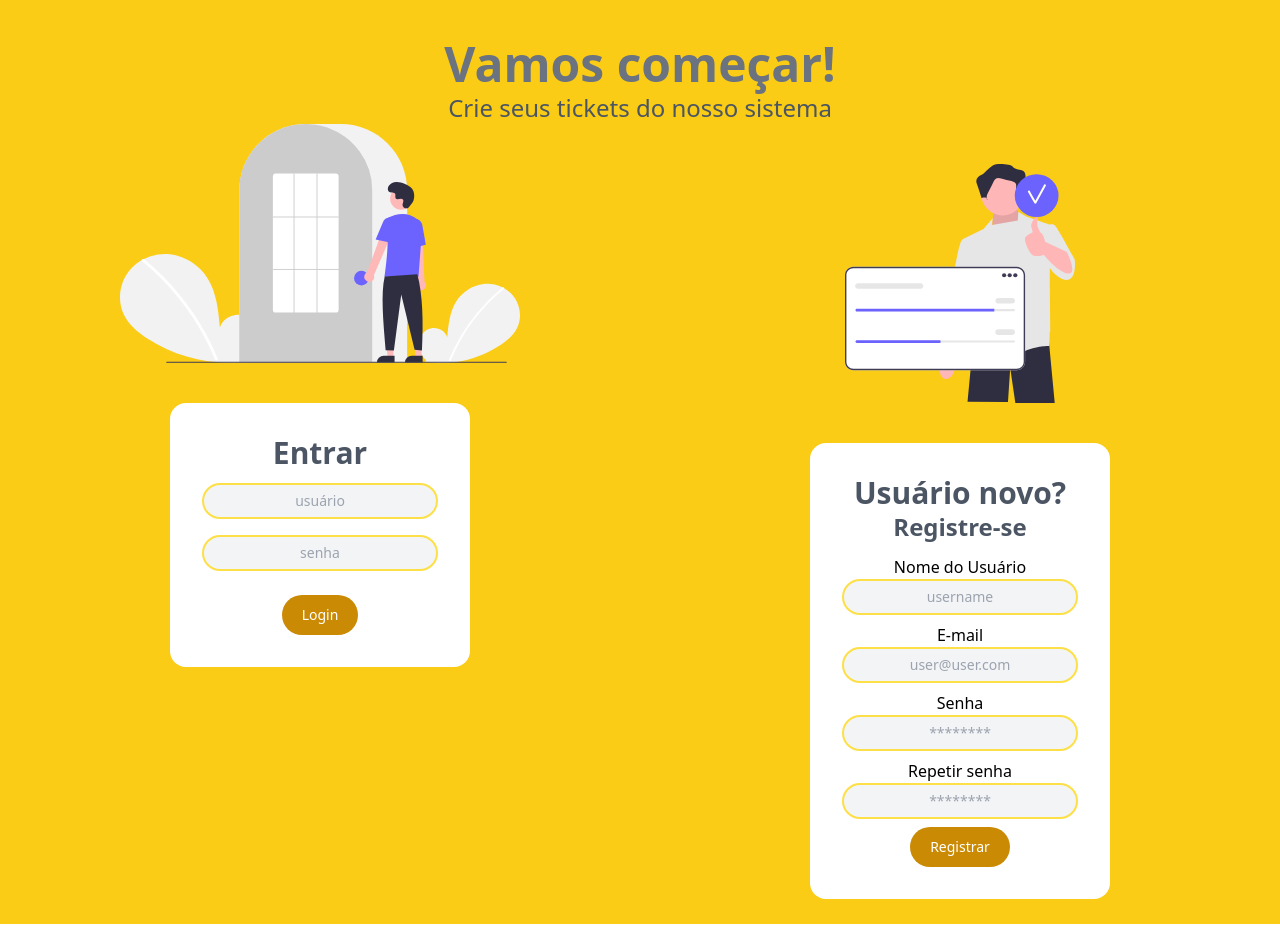
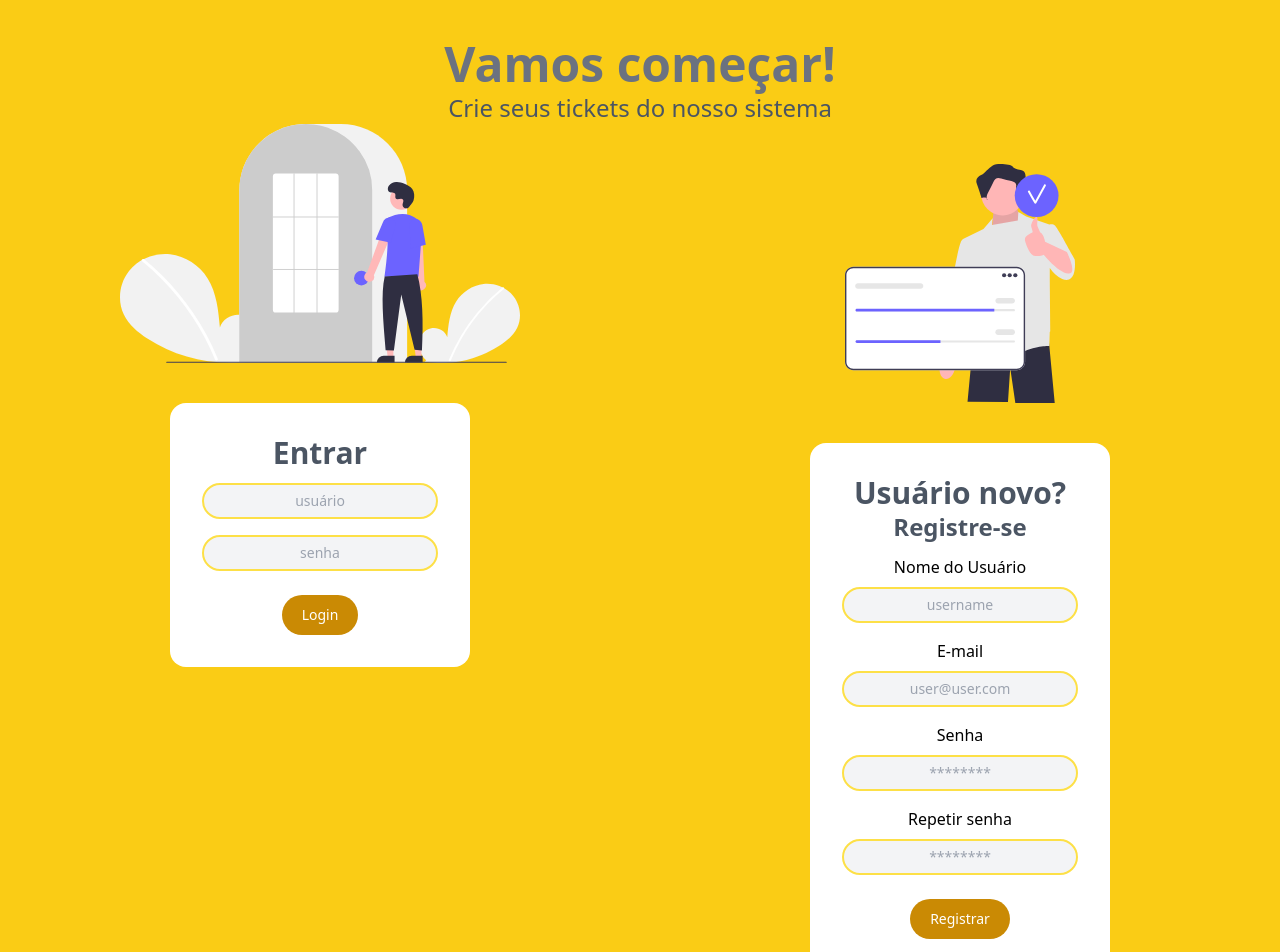
Before and after one commit to edgarrps/ticketing-page, a React (Vite) app: page / in a window 1280 px wide. Shown: the top 952 px of the page. Before the commit the page ends 924 px from the top, so only its background shows below. Built offline with nearby package versions, Linux system fonts and the light colour scheme.

Commit message:
text adjustment

```diff
--- a/src/components/Login.tsx
+++ b/src/components/Login.tsx
@@ -16,8 +16,8 @@ export const Login = () => {
         </div>
 
         <div>
-          <div><input className='placeholder:text-center bg-gray-100 border-2 outline-yellow-500 border-yellow-300 text-gray-600 text-sm rounded-full block w-full p-1.5' type='text' placeholder="usuário"></input></div>
-          <div className='pt-4 pb-4'><input className='placeholder:text-center bg-gray-100 border-2 outline-yellow-500 border-yellow-300 text-gray-600 text-sm rounded-full block w-full p-1.5' type='password' placeholder="senha"></input></div>
+          <div><input className='text-center placeholder:text-center bg-gray-100 border-2 outline-yellow-500 border-yellow-300 text-gray-600 text-sm rounded-full block w-full p-1.5' type='text' placeholder="usuário"></input></div>
+          <div className='pt-4 pb-4'><input className='text-center placeholder:text-center bg-gray-100 border-2 outline-yellow-500 border-yellow-300 text-gray-600 text-sm rounded-full block w-full p-1.5' type='password' placeholder="senha"></input></div>
         </div>
 
         <div className='grid place-items-center'>
--- a/src/components/Register.tsx
+++ b/src/components/Register.tsx
@@ -13,22 +13,22 @@ export const Register = () => {
                     <label className='text-3xl text-gray-600 font-bold'>Usuário novo?</label><label className='text-2xl text-gray-600 font-bold'>Registre-se</label>
                 </div>
                 <div className='text-center'>
-                    <label htmlFor='username'>Nome do Usuário</label>
-                    <input className='placeholder:text-center bg-gray-100 border-2 outline-yellow-500 border-yellow-300 text-gray-600 text-sm rounded-full block w-full p-1.5' id='username' type='text' placeholder='username'></input>
+                    <div className='pb-2'><label htmlFor='username'>Nome do Usuário</label></div>
+                    <input className='text-center placeholder:text-center flex bg-gray-100 border-2 outline-yellow-500 border-yellow-300 text-gray-600 text-sm rounded-full block w-full p-1.5' id='username' type='text' placeholder='username'></input>
                 </div>
                 <div className='text-center'>
-                    <label htmlFor='email'>E-mail</label>
-                    <input className='placeholder:text-center bg-gray-100 border-2 outline-yellow-500 border-yellow-300 text-gray-600 text-sm rounded-full block w-full p-1.5' id='email' type='email' placeholder='user@user.com'></input>
+                <div className='pt-2 pb-2'><label htmlFor='email'>E-mail</label></div>
+                    <input className='text-center placeholder:text-center bg-gray-100 border-2 outline-yellow-500 border-yellow-300 text-gray-600 text-sm rounded-full block w-full p-1.5' id='email' type='email' placeholder='user@user.com'></input>
                 </div>
                 <div className='text-center'>
-                    <label htmlFor='passwd'>Senha</label>
-                    <input className='placeholder:text-center bg-gray-100 border-2 outline-yellow-500 border-yellow-300 text-gray-600 text-sm rounded-full block w-full p-1.5' id='passwd' type='password' placeholder='********'></input>
+                    <div className='pt-2 pb-2'><label htmlFor='passwd'>Senha</label></div>
+                    <input className='text-center placeholder:text-center bg-gray-100 border-2 outline-yellow-500 border-yellow-300 text-gray-600 text-sm rounded-full block w-full p-1.5' id='passwd' type='password' placeholder='********'></input>
                 </div>
                 <div className='text-center'>
-                    <label htmlFor='repasswd'>Repetir senha</label>
-                    <input className='placeholder:text-center bg-gray-100 border-2 outline-yellow-500 border-yellow-300 text-gray-600 text-sm rounded-full block w-full p-1.5' id='repasswd' type='password' placeholder='********'></input>
+                <div className='pt-2 pb-2'><label htmlFor='repasswd'>Repetir senha</label></div>
+                    <input className='text-center placeholder:text-center bg-gray-100 border-2 outline-yellow-500 border-yellow-300 text-gray-600 text-sm rounded-full block w-full p-1.5' id='repasswd' type='password' placeholder='********'></input>
                 </div>
-                <div className='text-center'>
+                <div className='pt-4 text-center'>
                     <button className='text-white bg-yellow-600 hover:bg-yellow-500 focus:ring-4 focus:outline-none font-medium rounded-full text-sm w-full sm:w-auto px-5 py-2.5 text-center' type='submit'>Registrar</button>
                 </div>
             </form>
```
